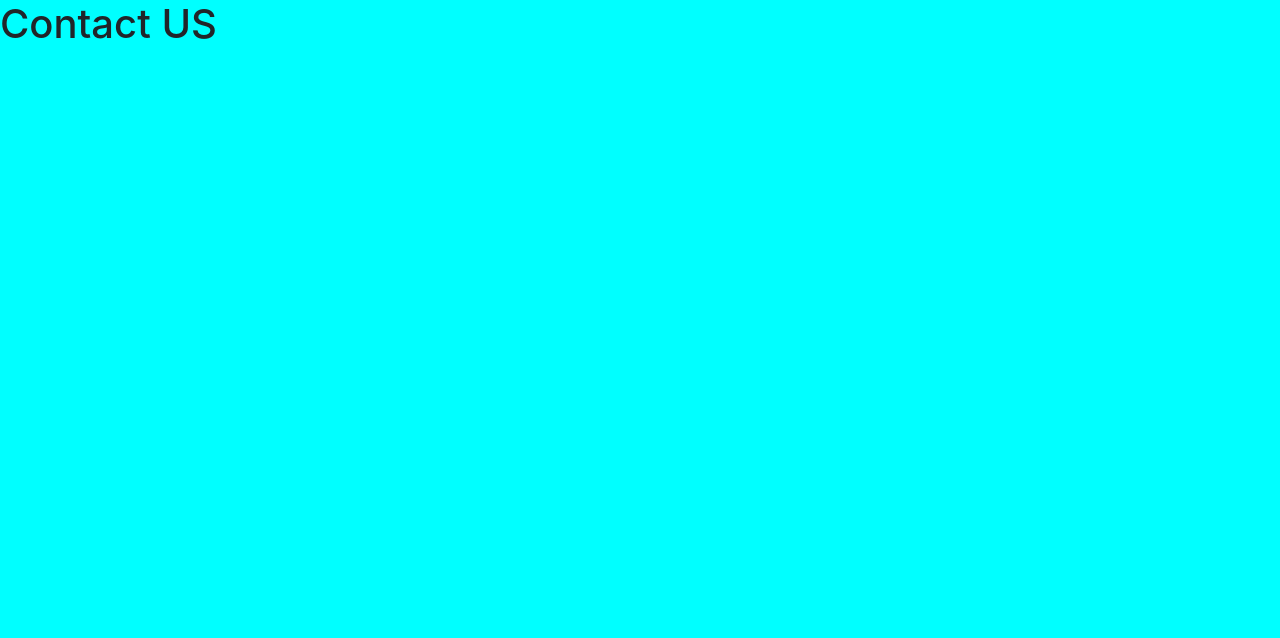
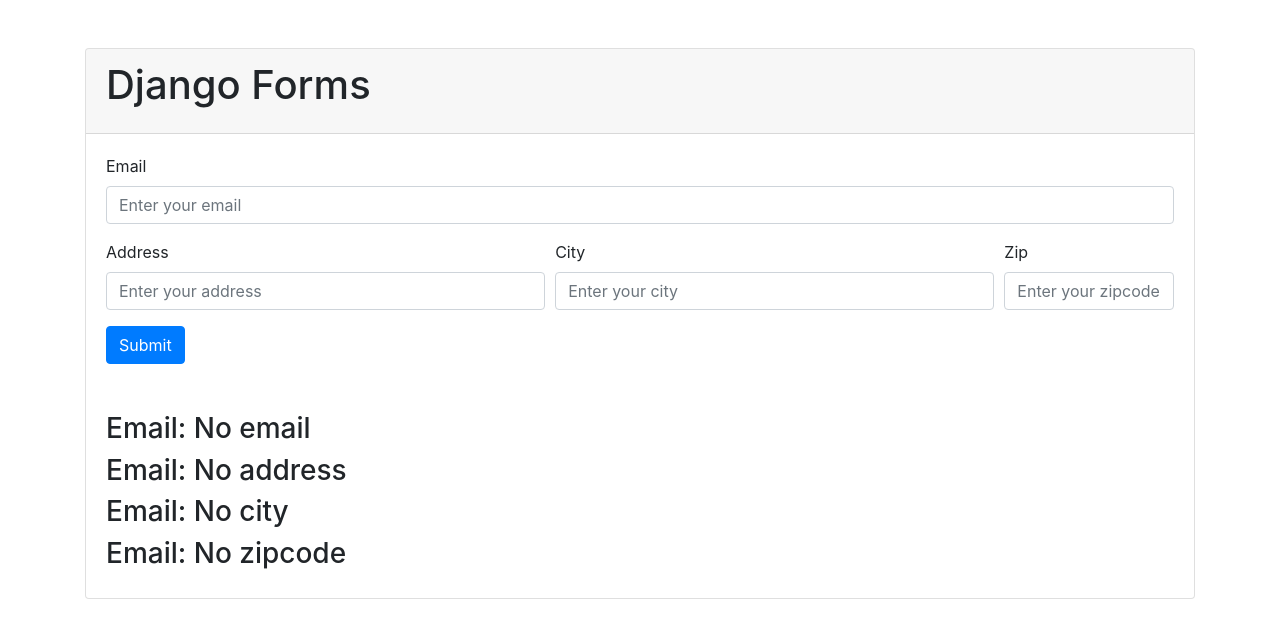
Before and after one commit to mishajib/djlearn, a Django app: page /contact/ in a window 1280 px wide. Before the commit the part shown is almost empty. Shown: the top 638 px of the page. Run offline with Django 3.2, Linux system fonts and the light colour scheme; some libraries are stand-ins or nearby versions.

Commit message:
django forms handling

```diff
--- a/pages/urls.py
+++ b/pages/urls.py
@@ -2,9 +2,9 @@
 from pages.views import home, contact, about, member, team
 
 urlpatterns = [
-    path('', home),
-    path('contact/', contact),
-    path('about/', about),
+    path('', home, name="home"),
+    path('contact/', contact, name="contact"),
+    path('about/', about, name="about"),
     path('members/', team, name="team"),
     path('category/<int:cat_id>/member/<int:mem_id>/', member, name="member"),
 ]
--- a/pages/views.py
+++ b/pages/views.py
@@ -27,6 +27,13 @@
 
 
 def contact(request):
+    if request.method == 'POST':
+        email = request.POST['email']
+        address = request.POST['address']
+        city = request.POST['city']
+        zipcode = request.POST['zip']
+        return render(request, 'contact.html',
+                      {'title': 'Contact Page', 'email': email, 'address': address, 'city': city, 'zipcode': zipcode})
     return render(request, 'contact.html', {'title': 'Contact Page'})
 
 
--- a/static/css/style.css
+++ /dev/null
@@ -1,3 +0,0 @@
-body {
-    background: aqua;
-}
--- a/templates/contact.html
+++ b/templates/contact.html
@@ -1,5 +1,50 @@
 {% extends 'layout.html' %}
 
 {% block content %}
-<h1>Contact US</h1>
+    <div class="container mt-5">
+        <div class="row">
+            <div class="col-md-12">
+                <div class="card">
+                    <div class="card-header">
+                        <h1 class="card-title">
+                            Django Forms
+                        </h1>
+                    </div>
+                    <div class="card-body">
+                        <form action="{% url 'contact' %}" method="POST">
+                            {% csrf_token %}
+                            <div class="form-group">
+                                <label for="email">Email</label>
+                                <input type="email" class="form-control" id="email" name="email" placeholder="Enter your email">
+                            </div>
+                            <div class="form-row">
+                                <div class="form-group col-md-5">
+                                    <label for="address">Address</label>
+                                    <input type="text" class="form-control" name="address" id="address" placeholder="Enter your address">
+                                </div>
+                                <div class="form-group col-md-5">
+                                    <label for="city">City</label>
+                                    <input type="text" class="form-control" id="city" name="city" placeholder="Enter your city">
+                                </div>
+                                <div class="form-group col-md-2">
+                                    <label for="zip">Zip</label>
+                                    <input type="text" class="form-control" id="zip" name="zip" placeholder="Enter your zipcode">
+                                </div>
+                            </div>
+                            <button name="submit" type="submit" class="btn btn-primary">Submit</button>
+                        </form>
+
+                        <div class="row mt-5">
+                            <div class="col-md-12">
+                                <h3>Email: {{ email | default:'No email' }}</h3>
+                                <h3>Email: {{ address | default:'No address' }}</h3>
+                                <h3>Email: {{ city | default:'No city' }}</h3>
+                                <h3>Email: {{ zipcode | default:'No zipcode' }}</h3>
+                            </div>
+                        </div>
+                    </div>
+                </div>
+            </div>
+        </div>
+    </div>
 {% endblock %}
```
